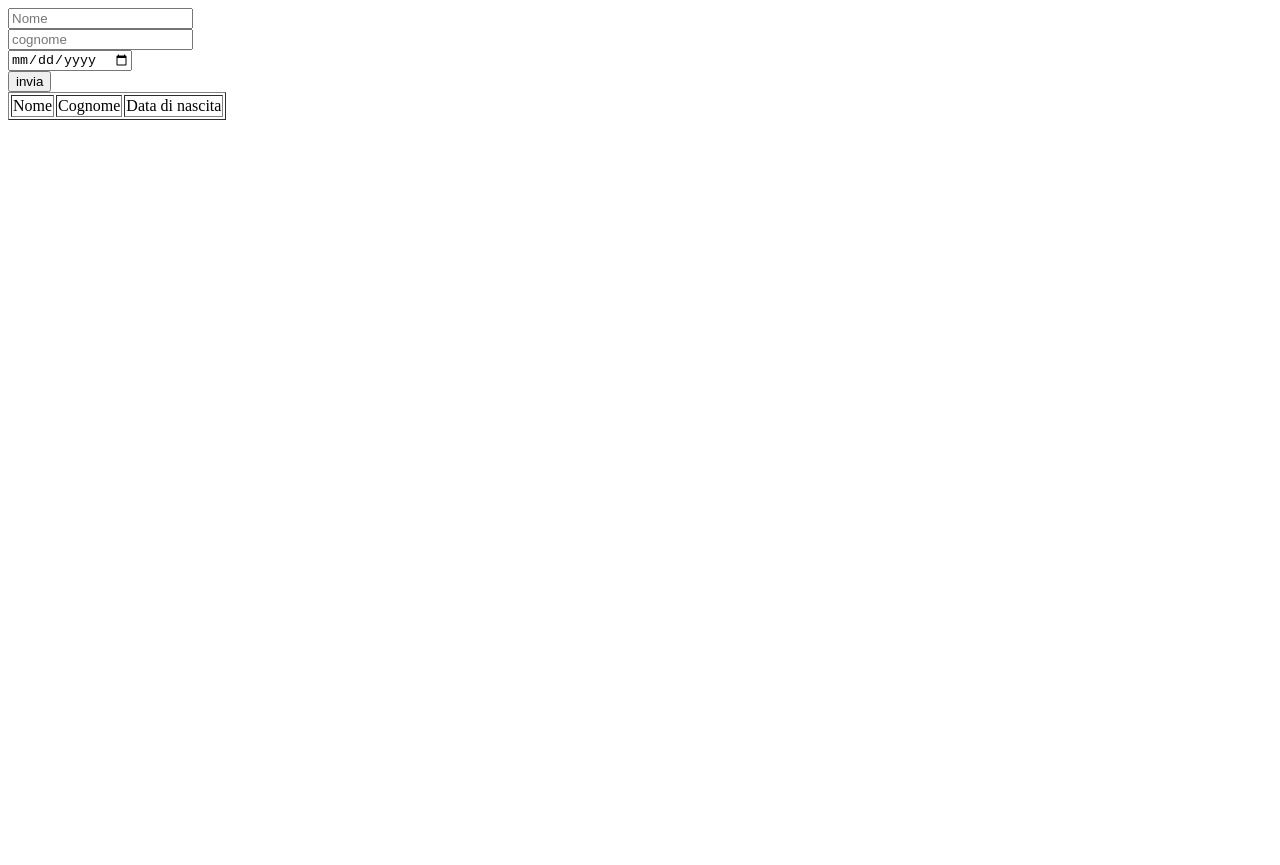
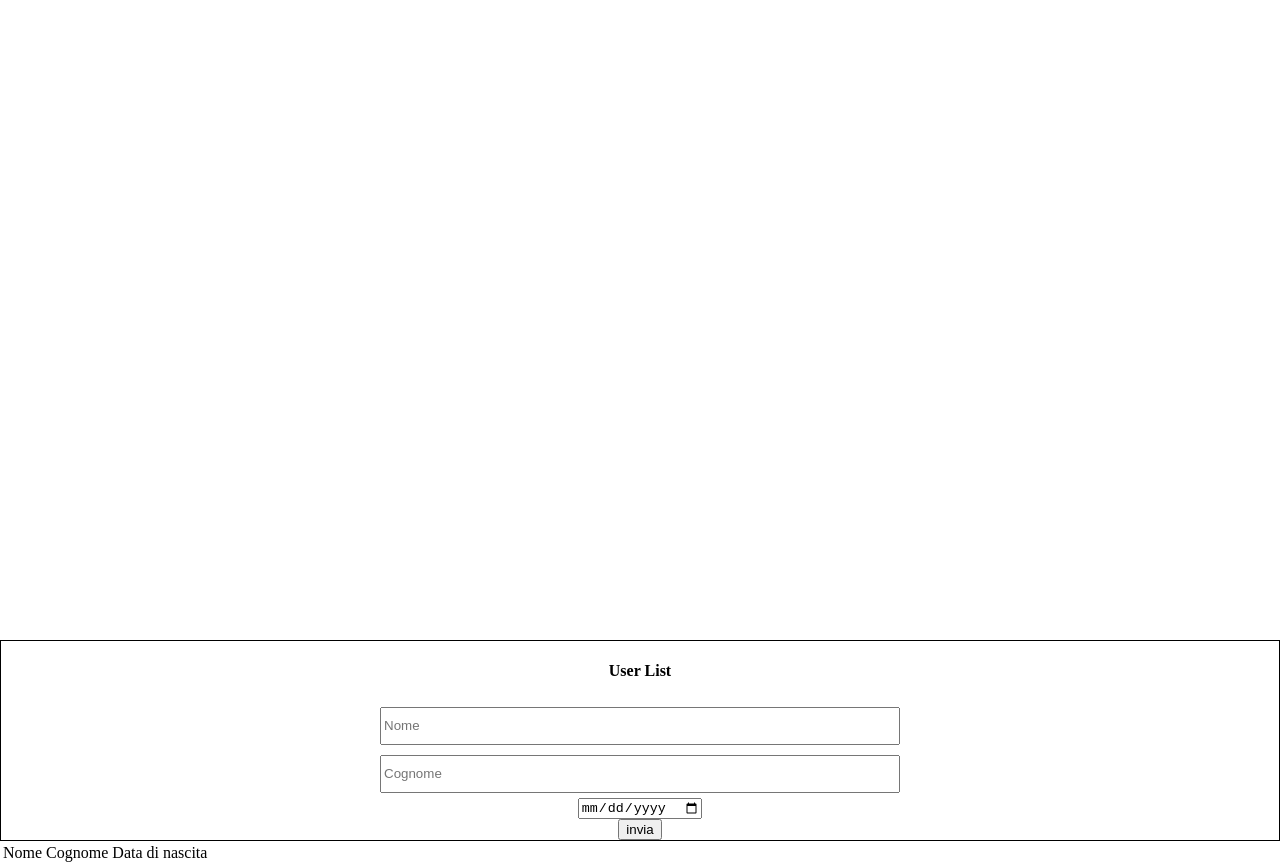
Before and after one commit to N1XIL9/U2-W7-D1.OOP_I, a plain HTML site: page index.html in a window 1280 px wide. Before the commit the page ends 800 px from the top, so only its background shows below. Drawn offline with Linux system fonts and the light colour scheme.

Commit message:
modifiche

```diff
--- a/assets/css/style.css
+++ b/assets/css/style.css
@@ -0,0 +1,22 @@
+body {
+    margin: 0;
+    padding: 0;
+}
+
+#form {
+    border: 1px solid black;
+    text-align: center;
+    margin-top: 50%;
+}
+
+#nome {
+    margin: 5px;
+    width: 40vw;
+    height: 4vh;
+}
+
+#cognome {
+    margin: 5px;
+    width: 40vw;
+    height: 4vh;
+}
--- a/index.html
+++ b/index.html
@@ -10,18 +10,19 @@
 <body>
 
     <form id="form">
+        <h4> User List</h4>
         <input type="nome" id="nome" placeholder="Nome"> <br>
-        <input type="cognome" id="cognome" placeholder="cognome"> <br>
+        <input type="cognome" id="cognome" placeholder="Cognome"> <br>
         <input type="date" name="" id="dataDiNascita" ><br>
         <input type="button" id="btn" value="invia">
     </form>
 
-    <table border="1px" id="tabella">
+    <table id="tabella">
     <thead>
         <tr>
             <td> Nome</td>
             <td>Cognome</td>
-            <td> Data di nascita</td>
+            <td>Data di nascita</td>
         </tr>
     </thead>
     <tbody>
```
